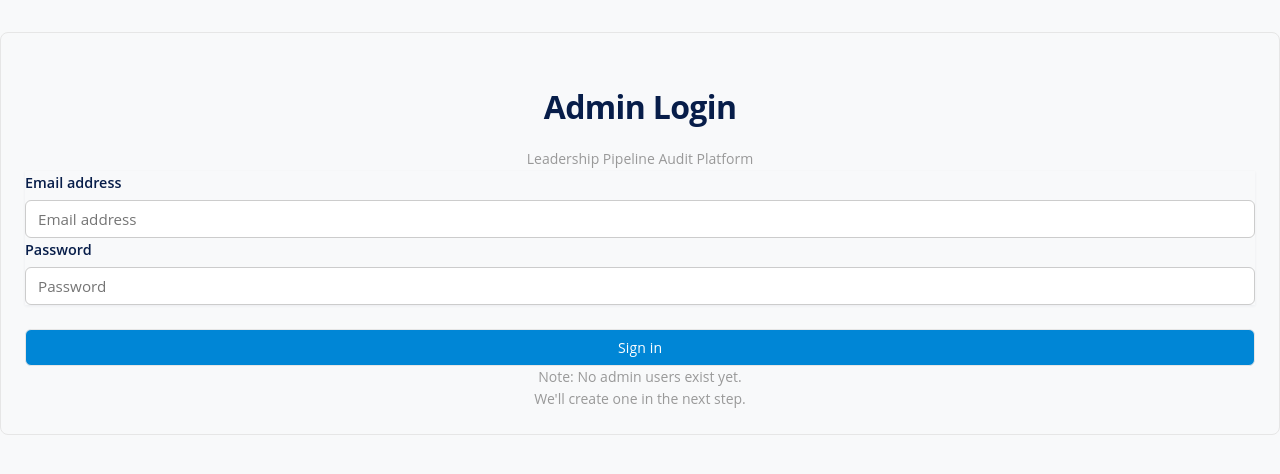
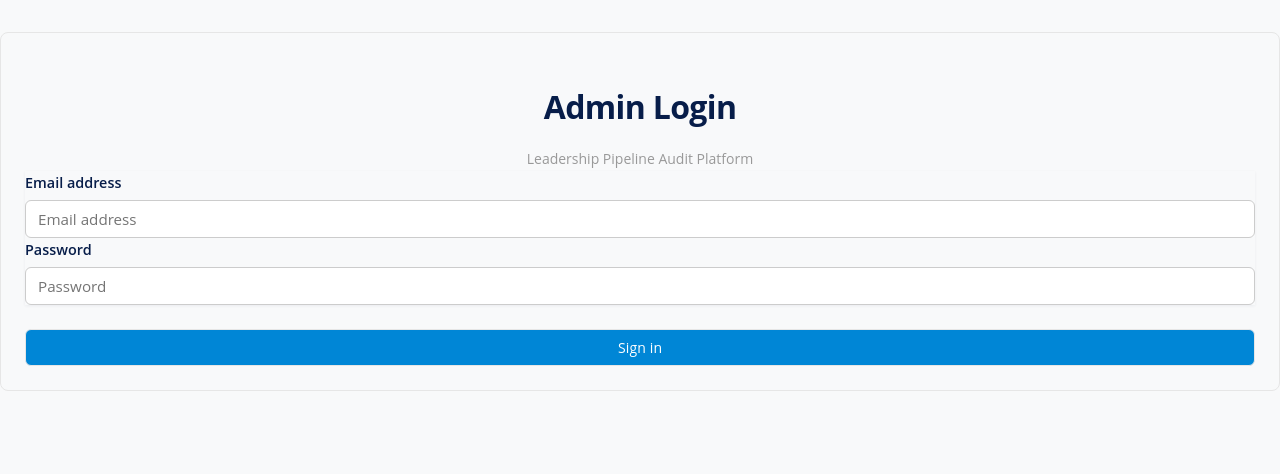
Before and after one commit to HJamesRBL/leadership-pipeline-audit, a Next.js app: page /login in a window 1280 px wide. Shown: the top 474 px of the page. Built offline with nearby package versions, Linux system fonts and the light colour scheme; no server answers.

Commit message:
Remove Text

```diff
--- a/app/login/page.tsx
+++ b/app/login/page.tsx
@@ -101,11 +101,6 @@ export default function LoginPage() {
             </button>
           </div>
         </form>
-
-        <div className="text-center text-sm text-gray-600">
-          <p>Note: No admin users exist yet.</p>
-          <p>We'll create one in the next step.</p>
-        </div>
       </div>
     </div>
   )
```
